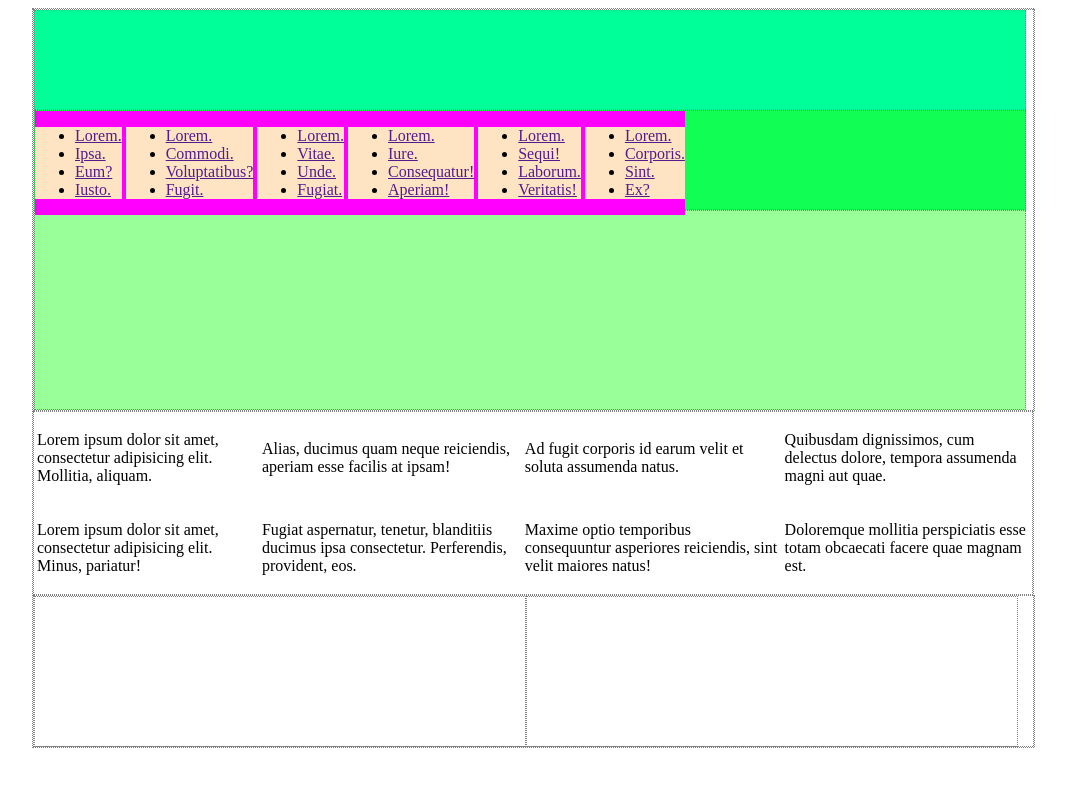
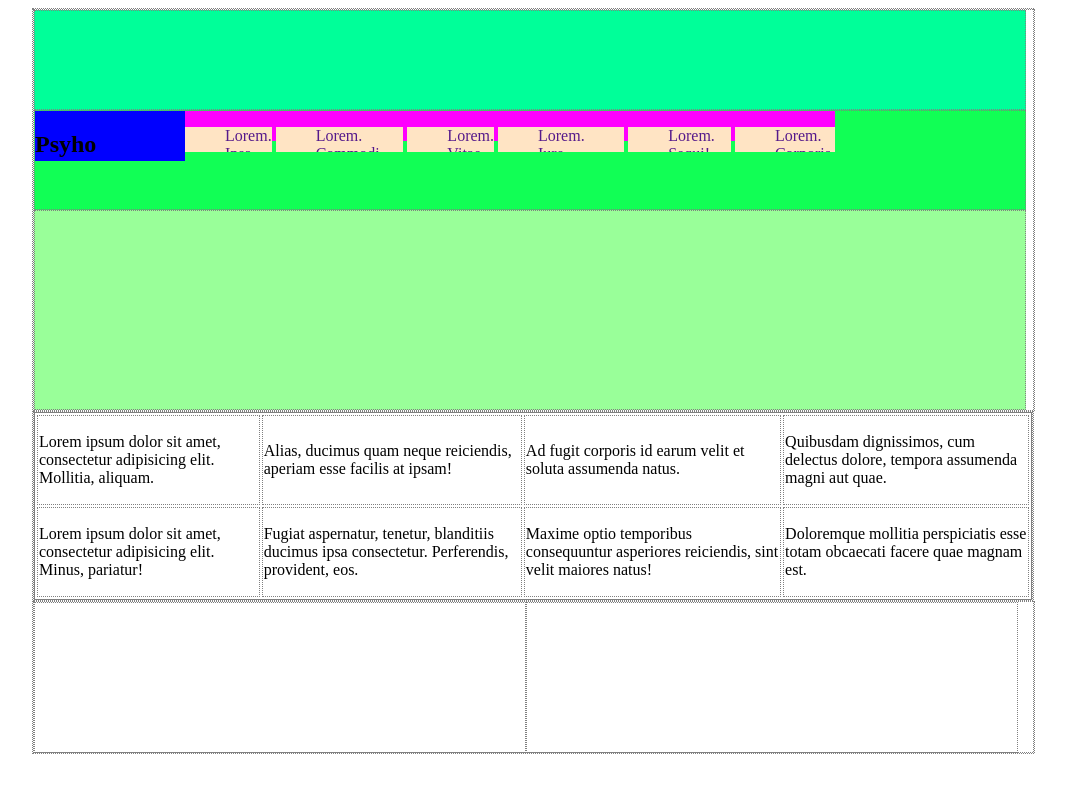
Before and after one commit to brattsev8/sikalova, a plain HTML site: page index.html in a window 1280 px wide. Shown: the whole page, without its empty margins (107-1173 px from the left). Drawn offline with Linux system fonts and the light colour scheme.

Commit message:
Modifite navigator

```diff
--- a/index.html
+++ b/index.html
@@ -14,7 +14,9 @@
                 <div id="searchFirstHeader"></div>
             </div>
             <div id="secondHeader">
-                <div id="logo"></div>
+                <div id="logo">
+                    <h2>Psyho</h2>
+                </div>
                 <div id="navigator">
                     <ul>
                         <li><a href="">Lorem.</a></li>
--- a/style.css
+++ b/style.css
@@ -57,18 +57,37 @@ body {
     background: #99FF99;
 }
 
+#logo {
+    height: 50px;
+    width: 150px;
+    background: blue;
+    float: left;
+}
+
 #navigator {
     display: inline-block;
     background: #FF00FF;
+    height: 30px;
+    float: left;
 }
 
 #navigator ul {
     display: inline-block;
     background:  bisque;
+    height: 25px;
+    overflow: hidden;
 }
 
-#avigator ul li {
-    display: inline-block;
+#navigator ul:hover {
+    height: auto;
+}
+
+#navigator ul li {
+    list-style: none;
+}
+
+#navigator ul li a {
+    text-decoration: none;
 }
 
 #content {
@@ -77,7 +96,7 @@ body {
     display: table;
 }
 
-teble {
+table {
     border: 1px solid grey;
 }
 
@@ -86,6 +105,10 @@ teble {
     width: 100%;
     height: 150px;
     clear: both;
+}
+
+tr td {
+    border: 1px dotted grey;
 }
 
 #adressFooter {
```
